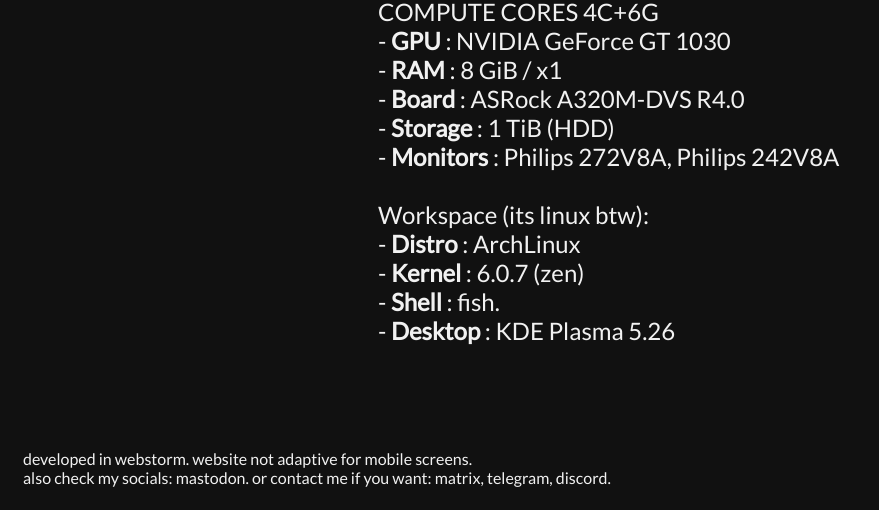
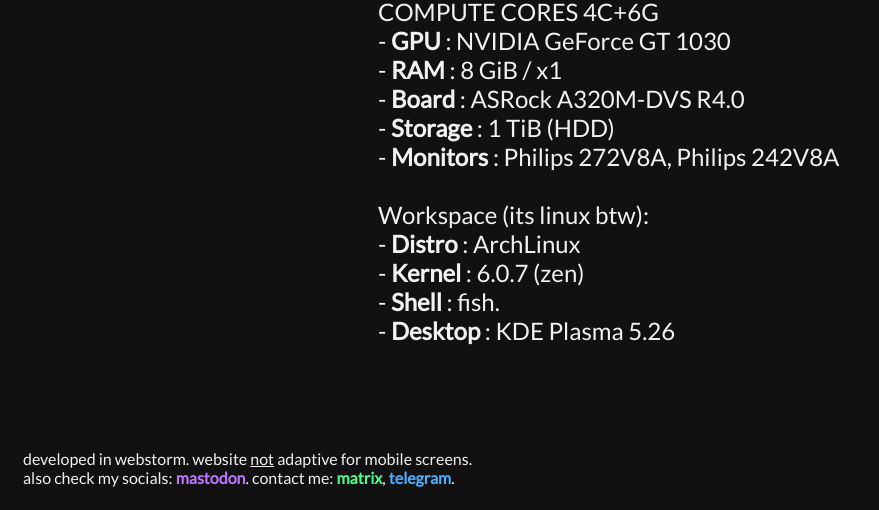
Before and after one commit to kostya-zero/website, a plain HTML site: page workspace.html in a window 1280 px wide. Shown: the part 290-800 px from the top of the page, without its empty margins (0-879 px from the left). Drawn offline with Linux system fonts and the light colour scheme.

Commit message:
Update footer and add animations

```diff
--- a/style.css
+++ b/style.css
@@ -53,6 +53,7 @@ nav {
 
 .label-mast {
     color: #bc76ff;
+    transition: 0.3s;
 }
 
 .label-mast:hover {
@@ -63,6 +64,7 @@ nav {
 
 .label-matrix {
     color: #4bff8c;
+    transition: 0.3s;
 }
 
 .label-matrix:hover {
@@ -73,6 +75,7 @@ nav {
 
 .label-tg {
     color: #4baeff;
+    transition: 0.3s;
 }
 
 .label-tg:hover {
--- a/workspace.html
+++ b/workspace.html
@@ -43,8 +43,9 @@
 </div>
 
 <footer>
-  developed in webstorm. website not adaptive for mobile screens. <br/>
-  also check my socials: mastodon. or contact me if you want: matrix, telegram, discord.
+  developed in webstorm. website <u>not</u> adaptive for mobile screens. <br/>
+  also check my socials: <b class="label-mast">mastodon</b>.
+  contact me: <b class="label-matrix">matrix</b>, <b class="label-tg">telegram</b>.
 </footer>
 </body>
 </html>
```
